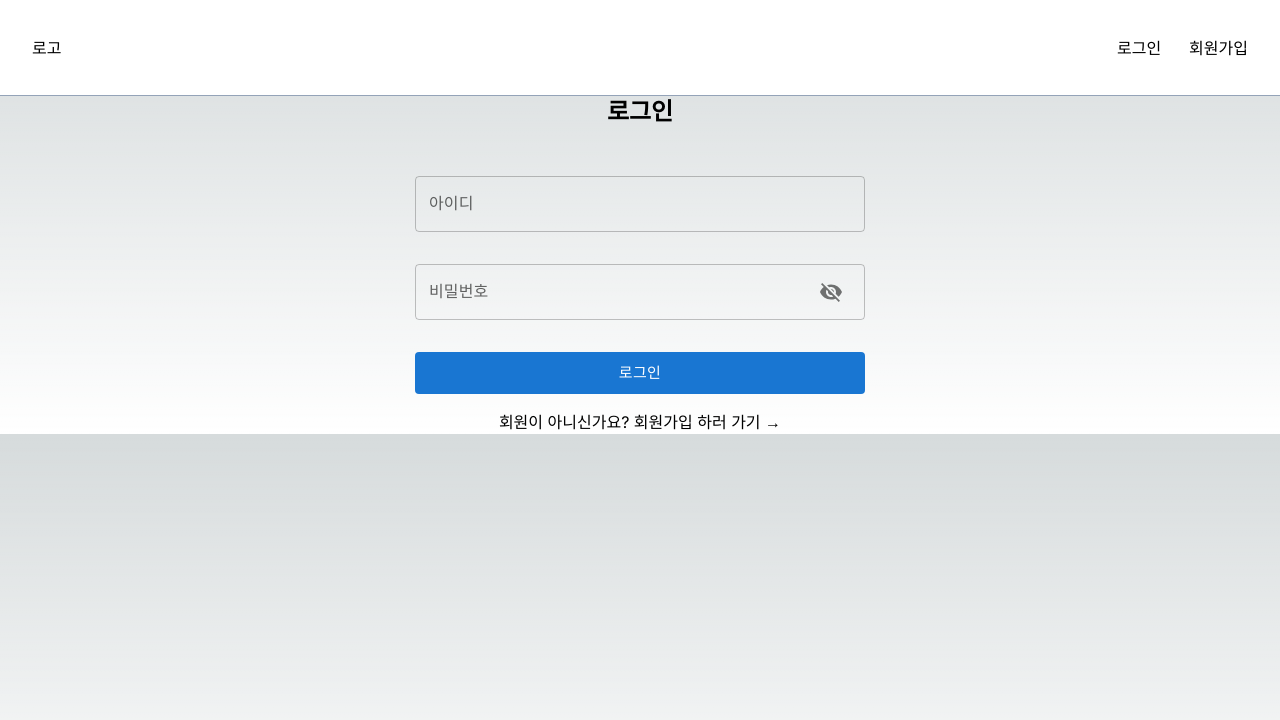
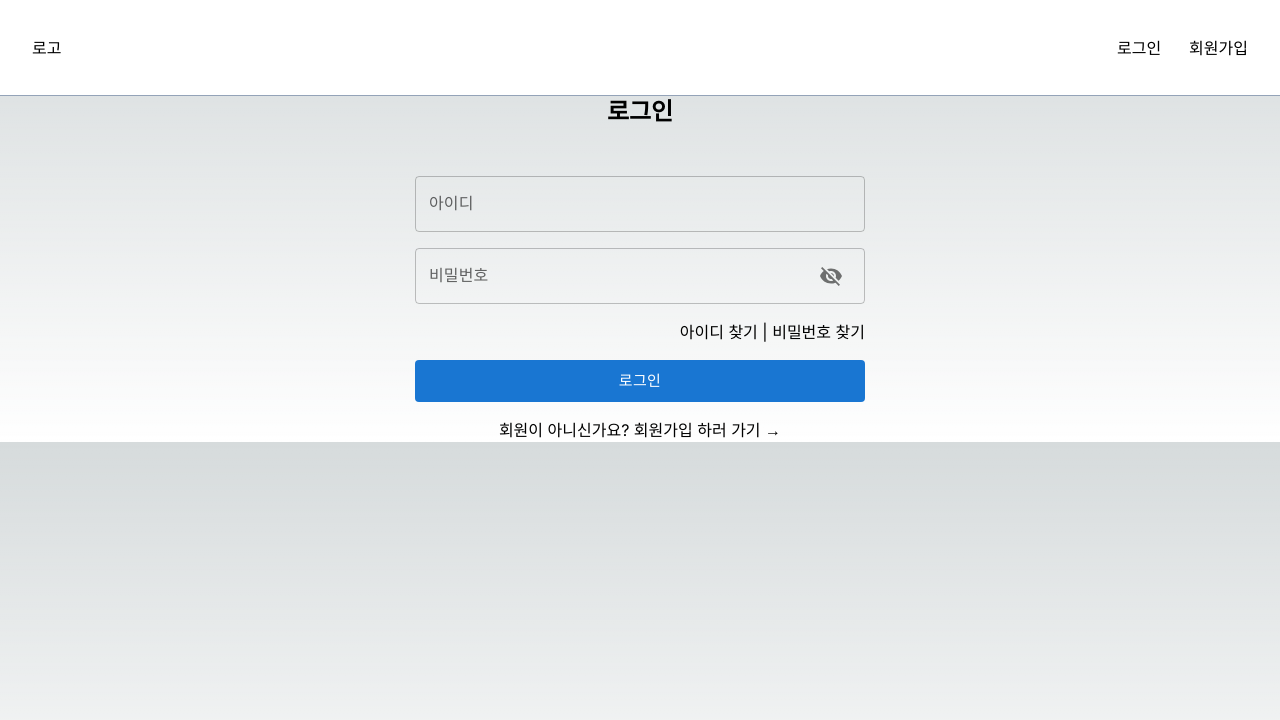
Before and after one commit to knou-course-review/frontend, a Next.js app: page /login in a window 1280 px wide. Shown: the top 720 px of the page. Built offline with nearby package versions, Linux system fonts and the light colour scheme.

Commit message:
feat: 로그인 페이지에 아이디/비밀번호 찾기 텍스트 추가

```diff
--- a/src/components/login/LogInForm.tsx
+++ b/src/components/login/LogInForm.tsx
@@ -6,6 +6,7 @@ import Cancel from "@mui/icons-material/Cancel";
 import { ChangeEvent, FormEvent, useState } from "react";
 import VisibilityOff from "@mui/icons-material/VisibilityOff";
 import Visibility from "@mui/icons-material/Visibility";
+import Link from "next/link";
 
 export default function LoginForm() {
   const { formData, updateFormData } = useForm(["id", "password"]);
@@ -41,12 +42,13 @@ export default function LoginForm() {
 
   return (
     <div className="flex w-100">
-      <form onSubmit={handleLogin} className="w-full flex flex-col gap-8">
+      <form onSubmit={handleLogin} className="w-full flex flex-col gap-4">
         <div>
           <TextField
             label="아이디"
             value={formData.id.value}
             onChange={handleIdInput}
+            fullWidth
             InputProps={{
               endAdornment:
                 formData.id.value !== "" ? (
@@ -55,7 +57,6 @@ export default function LoginForm() {
                   </IconButton>
                 ) : null,
             }}
-            fullWidth
           />
         </div>
         <div>
@@ -64,6 +65,7 @@ export default function LoginForm() {
             value={formData.password.value}
             type={showPassword ? "text" : "password"}
             onChange={handlePasswordInput}
+            fullWidth
             InputProps={{
               endAdornment: (
                 <>
@@ -78,11 +80,13 @@ export default function LoginForm() {
                 </>
               ),
             }}
-            fullWidth
           />
         </div>
+        <div className="text-right">
+          <Link href="">아이디 찾기</Link> | <Link href="">비밀번호 찾기</Link>
+        </div>
         {error.state && <FormHelperText error>{error.message}</FormHelperText>}
-        <Button type="submit" variant="contained" size="large" disableElevation>
+        <Button type="submit" variant="contained" size="large" className="mt-6" disableElevation>
           로그인
         </Button>
       </form>
```
